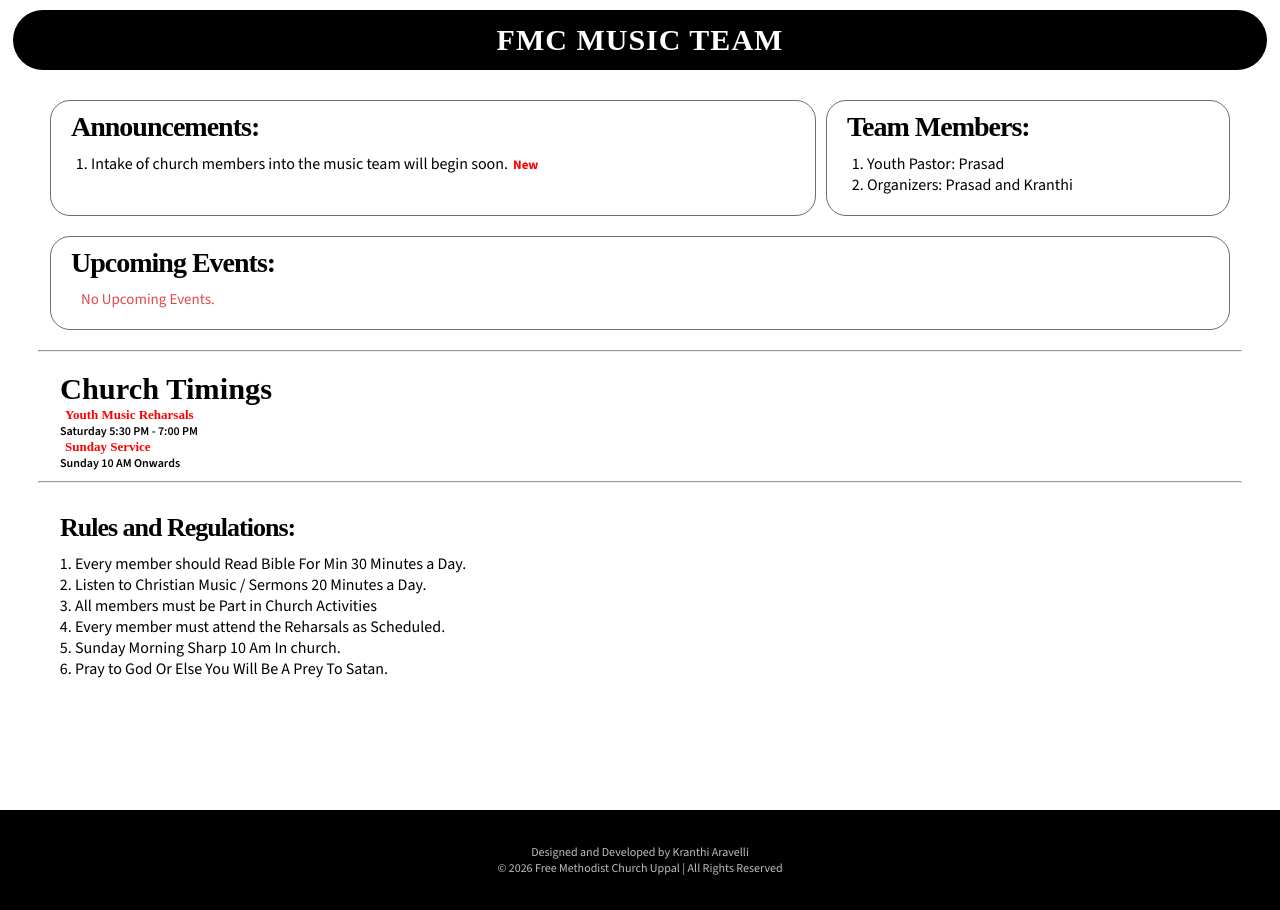
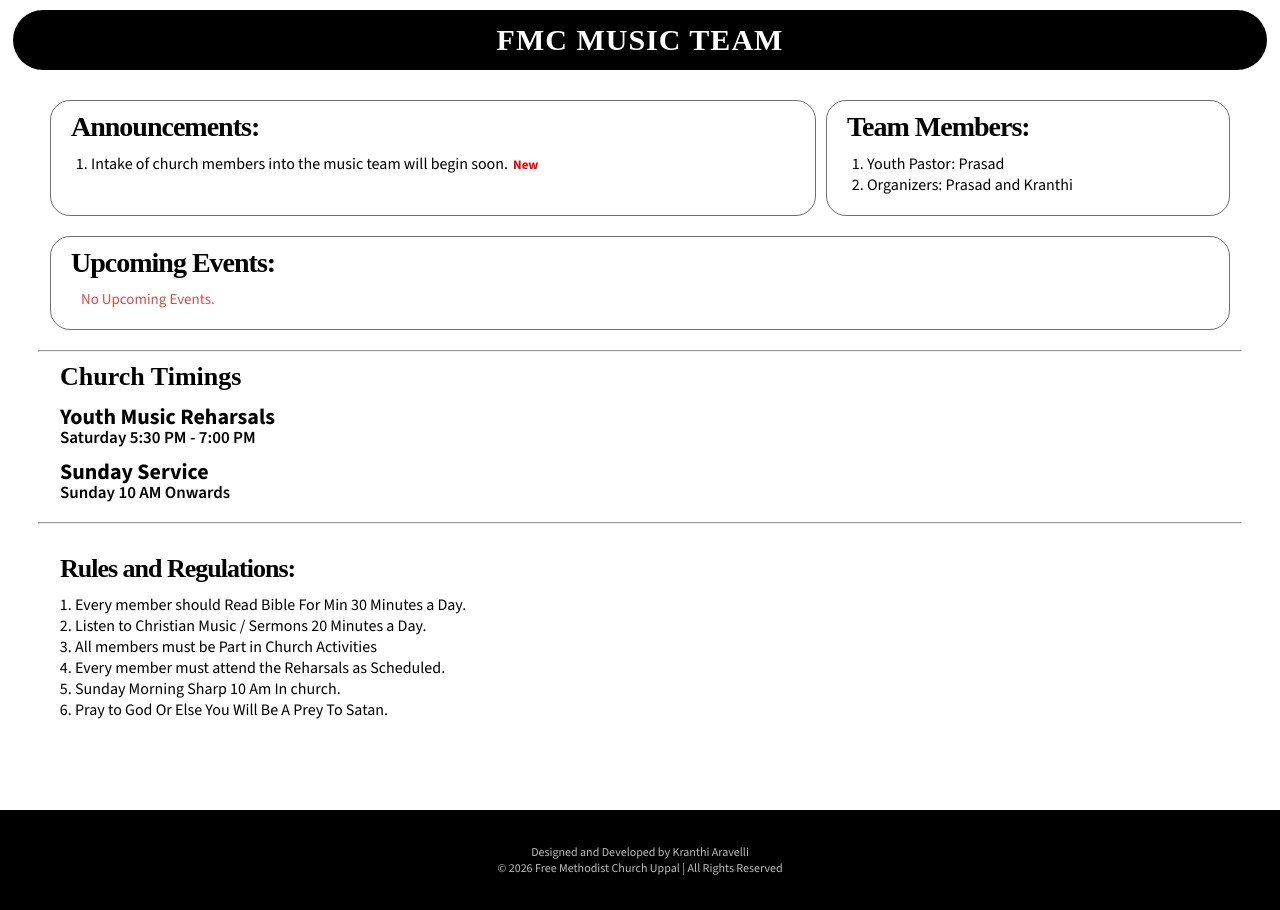
Before and after one commit to kranthiaravelli/FMC-MUSIC-TEAM-WEBSITE, a plain HTML site: page index.html in a window 1280 px wide. Drawn offline with nearby package versions, Linux system fonts and the light colour scheme; a web font is replaced by a local one.

Commit message:
Refactor style.css with updated styles and imports

```diff
--- a/style.css
+++ b/style.css
@@ -135,8 +135,6 @@ span {
 }
 
 .reharsals {
-    font-size: 26px;
-    font-family: 'Google Sans';
     padding-left: 60px;
     margin-top: 20px;
     margin-bottom: -10px;
@@ -145,10 +143,26 @@ span {
     align-items: start;
 }
 
+.reharsals h3 {
+    font-size: 26px;
+    font-family: 'Google Sans';
+    padding-bottom: 10px;
+    margin-top: -10px;
+}
+
+.heading {
+    font-family: "Source Sans 3";
+    padding-left: 0;
+    font-size: 22px;
+    color: black;
+}
+
 .reharsals p {
-    font-size: 12px;
+    font-size: 17px;
     font-family: 'Source Sans 3';
     font-weight: 600;
+    padding-bottom: 8px;
+    margin-top: -5px;
 }
 
 button {
```
